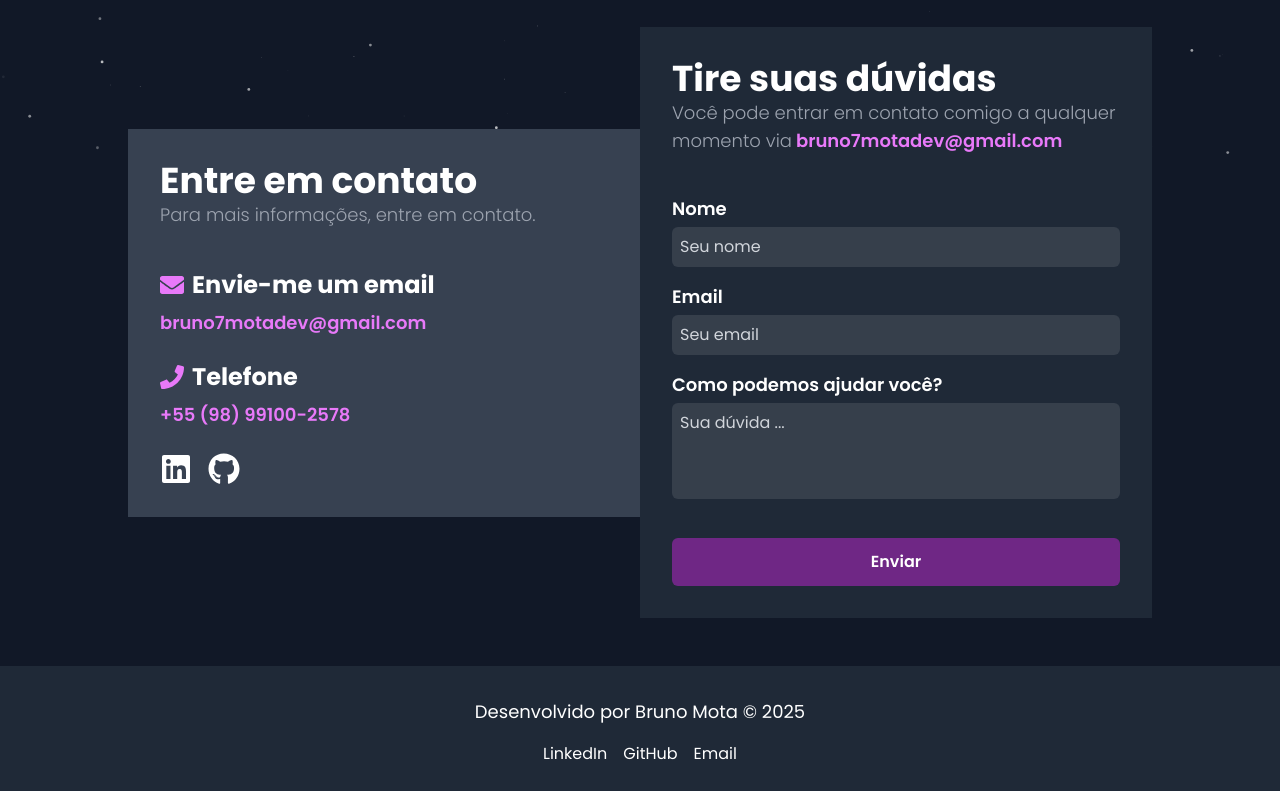
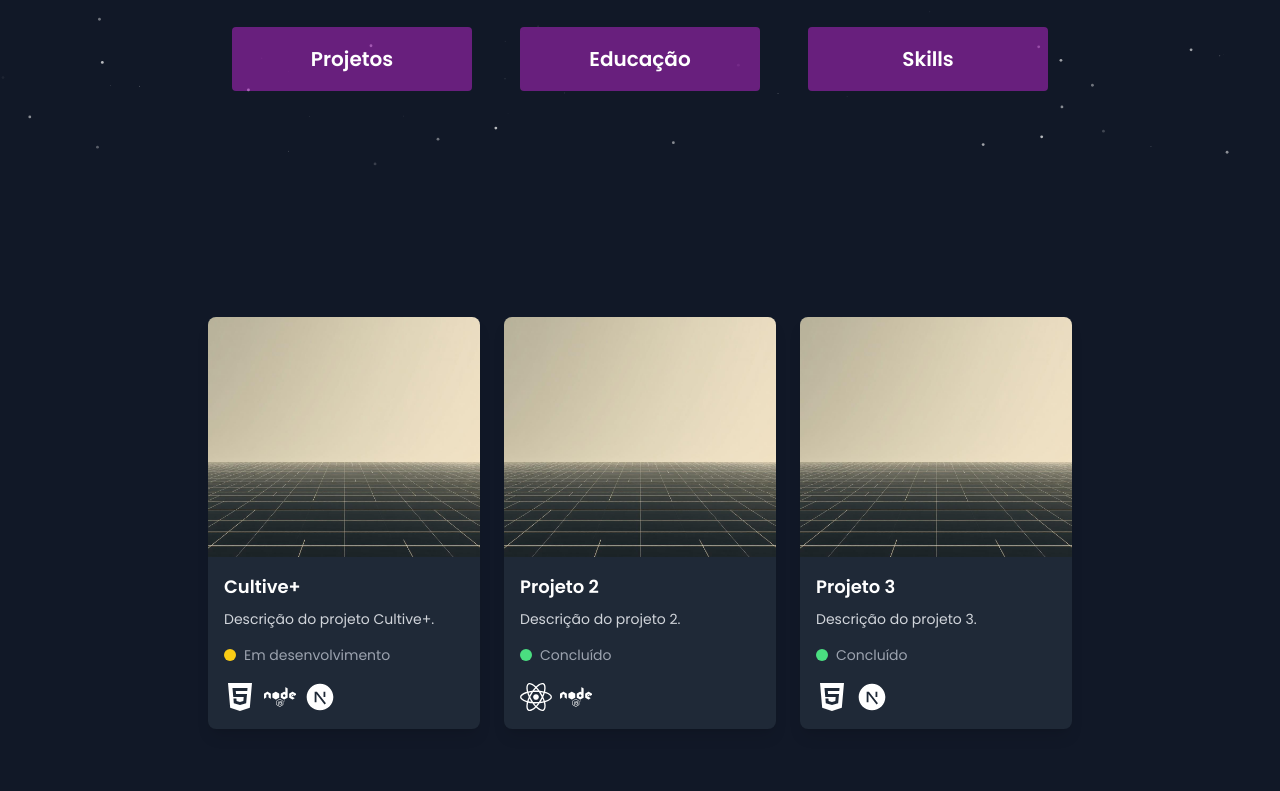
Before and after one commit to brunomota7/my_portfolio, a Next.js app: page /main in a window 1280 px wide. Shown: the part 469-1260 px from the top of the page. Built offline with nearby package versions, Linux system fonts and the light colour scheme.

Commit message:
Criados os componentes cards e projects

```diff
--- a/src/app/(pages)/main/page.tsx
+++ b/src/app/(pages)/main/page.tsx
@@ -3,12 +3,14 @@ import Contact from "@/components/Contact";
 import { Header } from "@/components/Header";
 import { Banner } from "@/components/Banner";
 import { Footer } from "@/components/Footer";
+import Cards from "@/components/Cards";
 
 export default function Main() {
     return (
         <>
         <Header />
         <Banner />
+        <Cards />
         <Contact />
         <Footer />
         </>
--- /dev/null
+++ b/src/components/Cards/index.tsx
@@ -0,0 +1,59 @@
+'use client';
+import { useState } from "react";
+import { motion } from 'framer-motion';
+import Projects from "../Projects";
+import Education from "../Education";
+import Skills from "../Skills";
+
+export default function Cards() {
+    const [activeContent, setActiveContent] = useState('Projetos');
+
+    const itemCards = [
+        { id: 1, name: 'Projetos' },
+        { id: 2, name: 'Educação' },
+        { id: 3, name: 'Skills' },
+    ];
+
+    const renderContent = () => {
+        switch (activeContent) {
+            case 'Projetos':
+                return <Projects />;
+            case 'Educação':
+                return <Education />;
+            case 'Skills':
+                return <Skills />;
+            default:
+                return <Projects />;
+        }
+    };
+
+    return (
+        <div className="relative w-full h-auto flex flex-col items-center justify-center text-white mb-12 px-4">
+            <section className="flex flex-wrap items-center justify-center gap-6 sm:gap-12 mb-8"> {/* Cards Button */}
+                {itemCards.map(({ id, name }) => (
+                    <button
+                        key={id}
+                        onClick={() => setActiveContent(name)}
+                        className="w-40 h-12 sm:w-60 sm:h-16 flex items-center justify-center font-semibold text-lg sm:text-xl rounded bg-fuchsia-600/50"
+                    >
+                        {name}
+                    </button>
+                ))}
+            </section>
+
+            {/* Conteúdo principal */}
+            <div className="flex-1 w-full max-w-4xl">
+                <motion.section
+                    key={activeContent}
+                    initial={{ opacity: 0, x: 50 }}
+                    animate={{ opacity: 1, x: 0 }}
+                    exit={{ opacity: 0, x: -50 }}
+                    transition={{ duration: 0.3 }}
+                    className="flex items-center justify-center p-4 min-h-[300px] sm:min-h-screen"
+                >
+                    {renderContent()}
+                </motion.section>
+            </div>
+        </div>
+    );
+}
--- /dev/null
+++ b/src/components/Education/index.tsx
@@ -0,0 +1,7 @@
+export default function Education() {
+    return (
+        <>
+        <h3>Educacao</h3>
+        </>
+    );
+}
--- /dev/null
+++ b/src/components/Projects/index.tsx
@@ -0,0 +1,117 @@
+'use client';
+import Image from "next/image";
+import { motion } from 'framer-motion';
+import { FaEye, FaGithub, FaHtml5, FaNode, FaReact } from "react-icons/fa";
+import { RiNextjsFill } from "react-icons/ri";
+
+const techIcons = {
+    HTML5: FaHtml5,
+    NodeJS: FaNode,
+    NextJS: RiNextjsFill,
+    ReactJS: FaReact,
+};
+
+const projects = [
+    {
+        title: "Cultive+",
+        description: "Descrição do projeto Cultive+.",
+        status: "Em desenvolvimento",
+        image: "/images/image0_0.jpg",
+        github: "#",
+        liveDemo: "#",
+        technologies: ["HTML5", "NodeJS", "NextJS"],
+    },
+    {
+        title: "Projeto 2",
+        description: "Descrição do projeto 2.",
+        status: "Concluído",
+        image: "/images/image0_0.jpg",
+        github: "#",
+        liveDemo: "#",
+        technologies: ["ReactJS", "NodeJS"],
+    },
+    {
+        title: "Projeto 3",
+        description: "Descrição do projeto 3.",
+        status: "Concluído",
+        image: "/images/image0_0.jpg",
+        github: "#",
+        liveDemo: "#",
+        technologies: ["HTML5", "NextJS"],
+    },
+];
+
+export default function Projects() {
+    return (
+        <section className="w-full grid grid-cols-1 sm:grid-cols-2 lg:grid-cols-3 gap-6">
+            {projects.map((project, index) => (
+                <div
+                    key={index}
+                    className="relative w-full max-w-xs mx-auto sm:max-w-none bg-gray-800 rounded-lg overflow-hidden shadow-lg transform transition duration-300 hover:scale-105"
+                >
+                    <div className="relative h-60">
+                        <Image
+                            src={project.image}
+                            alt={`Imagem do ${project.title}`}
+                            layout="fill"
+                            objectFit="cover"
+                            className="z-0"
+                        />
+                        <div className="absolute inset-0 flex items-center justify-center gap-4 bg-black/50 opacity-0 hover:opacity-100 transition duration-300">
+                            <a
+                                href={project.liveDemo}
+                                target="_blank"
+                                rel="noopener noreferrer"
+                                className="text-white text-2xl"
+                            >
+                                <FaEye />
+                            </a>
+                            <a
+                                href={project.github}
+                                target="_blank"
+                                rel="noopener noreferrer"
+                                className="text-white text-2xl"
+                            >
+                                <FaGithub />
+                            </a>
+                        </div>
+                    </div>
+                    <div className="p-4">
+                        <h2 className="text-lg font-semibold text-white mb-2">
+                            {project.title}
+                        </h2>
+                        <p className="text-gray-300 text-sm mb-4">{project.description}</p>
+                        <div className="flex items-center gap-2 mb-4">
+                            <span
+                                className={`w-3 h-3 rounded-full ${
+                                    project.status === "Concluído"
+                                        ? "bg-green-400"
+                                        : "bg-yellow-400"
+                                }`}
+                            ></span>
+                            <p className="text-sm text-gray-400">{project.status}</p>
+                        </div>
+                        <div className="flex items-center gap-2">
+                            {project.technologies.map((tech, idx) => {
+                                const Icon = techIcons[tech];
+                                return (
+                                    <motion.div
+                                        key={idx}
+                                        whileHover={{ scale: 1.1 }}
+                                        whileTap={{ scale: 0.9 }}
+                                        className="text-white text-xl"
+                                        title={tech}
+                                    >
+                                        <Icon
+                                            className="w-8 h-8"
+                                        />
+                                    </motion.div>
+                                );
+                            })}
+                        </div>
+                    </div>
+                </div>
+            ))}
+        </section>
+    );
+}
--- /dev/null
+++ b/src/components/Skills/index.tsx
@@ -0,0 +1,7 @@
+export default function Skills() {
+    return (
+        <>
+        <h3>Skills</h3>
+        </>
+    );
+}
```
Also changed, not shown: public/images/cultive.JPG (added).
